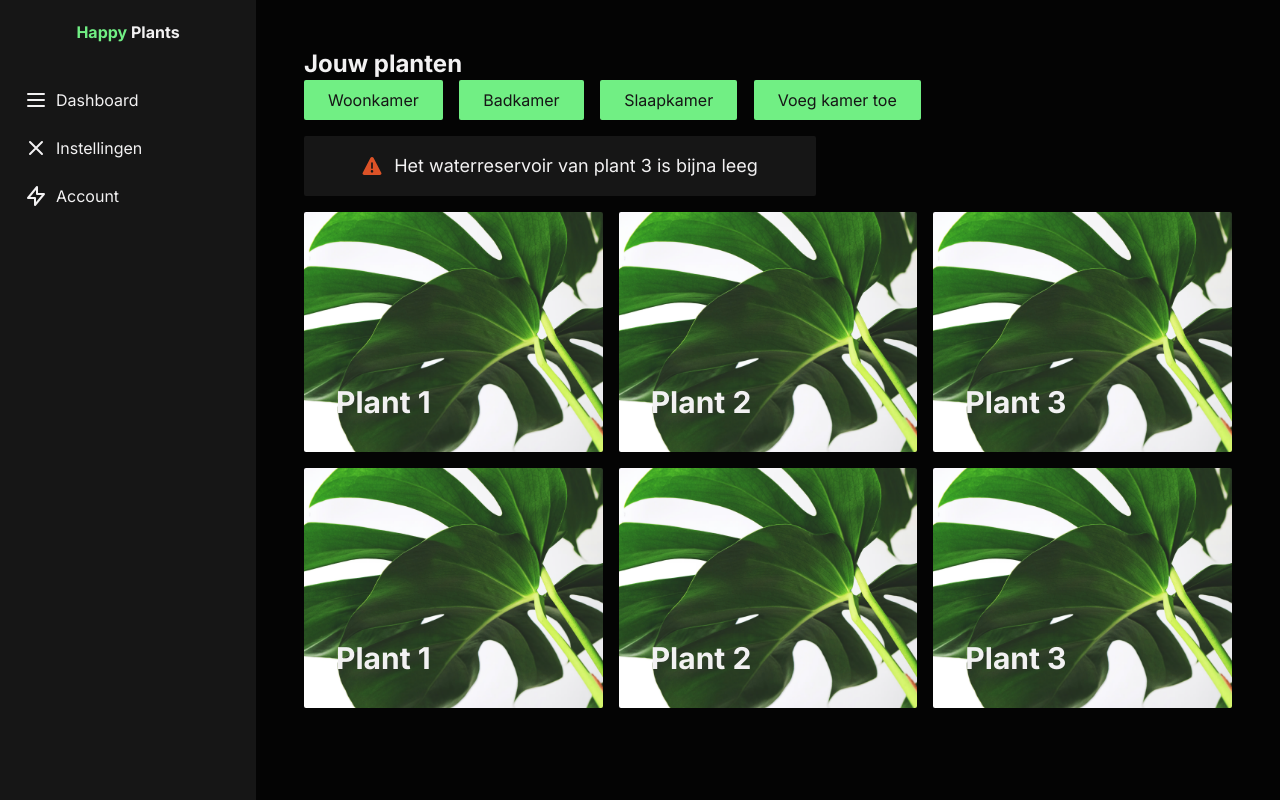
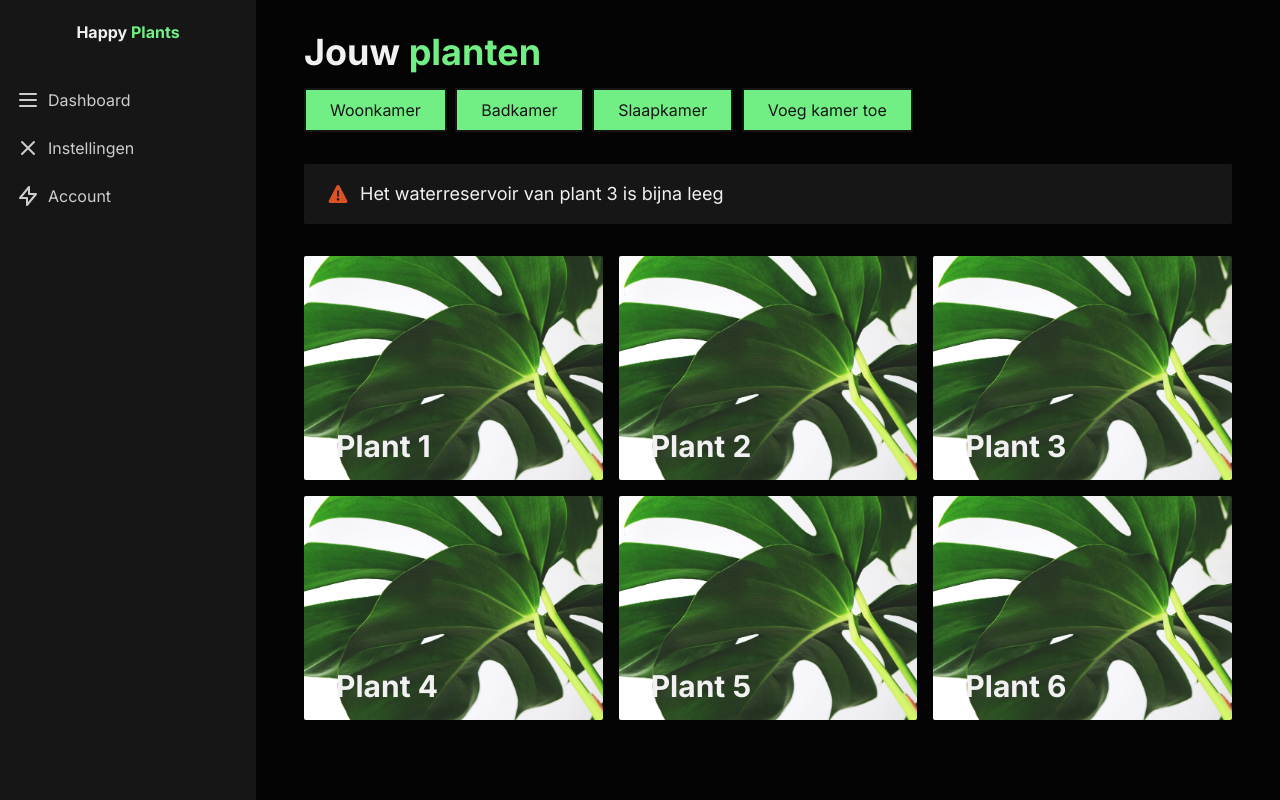
Before and after one commit to Toby-van-Berkum/IPMEDT5, a website: page index.html in a window 1280 px wide. Drawn offline with Linux system fonts and the light colour scheme.

Commit message:
homepage kinda styled

```diff
--- a/index.html
+++ b/index.html
@@ -8,29 +8,29 @@
   <link rel="stylesheet" href="/dist/output.css">
 </head>
 
-<body class="flex h-screen text-white bg-black bg-gray-100 font-inter">
+<body class="flex h-screen text-white bg-black font-inter">
   <!-- sidebar -->
   <aside class="flex-col hidden w-64 bg-darkgray md:flex">
-    <div class="flex items-center justify-center h-16 bg-gray-900">
-      <span class="font-bold text-white"><span style="color: var(--color-green);">Happy</span> Plants</span>
-    </div>
-    <div class="flex flex-col flex-1 overflow-y-auto">
-      <nav class="flex-1 px-2 py-4 bg-gray-800">
-        <a href="#" class="flex items-center px-4 py-2 text-gray-100 hover:bg-gray-700">
+    <article class="flex items-center justify-center h-16">
+      <p class="font-bold">Happy <span style="color: var(--color-green);">Plants</span></p>
+    </article>
+    <article class="flex flex-col flex-1 overflow-y-auto">
+      <nav class="flex-1 py-4">
+        <a href="#" class="flex items-center px-4 py-2 text-gray hover:bg-green hover:text-darkgray">
           <svg xmlns="http://www.w3.org/2000/svg" class="w-6 h-6 mr-2" fill="none" viewBox="0 0 24 24"
             stroke="currentColor">
             <path stroke-linecap="round" stroke-linejoin="round" stroke-width="2" d="M4 6h16M4 12h16M4 18h16" />
           </svg>
           Dashboard
         </a>
-        <a href="#" class="flex items-center px-4 py-2 mt-2 text-gray-100 hover:bg-gray-700">
+        <a href="#" class="flex items-center px-4 py-2 mt-2 text-gray hover:bg-green hover:text-darkgray">
           <svg xmlns="http://www.w3.org/2000/svg" class="w-6 h-6 mr-2" fill="none" viewBox="0 0 24 24"
             stroke="currentColor">
             <path stroke-linecap="round" stroke-linejoin="round" stroke-width="2" d="M6 18L18 6M6 6l12 12" />
           </svg>
           Instellingen
         </a>
-        <a href="#" class="flex items-center px-4 py-2 mt-2 text-gray-100 hover:bg-gray-700">
+        <a href="#" class="flex items-center px-4 py-2 mt-2 text-gray hover:bg-green hover:text-darkgray">
           <svg xmlns="http://www.w3.org/2000/svg" class="w-6 h-6 mr-2" fill="none" viewBox="0 0 24 24"
             stroke="currentColor">
             <path stroke-linecap="round" stroke-linejoin="round" stroke-width="2" d="M13 10V3L4 14h7v7l9-11h-7z" />
@@ -38,80 +38,80 @@
           Account
         </a>
       </nav>
-    </div>
+    </article>
   </aside>
 
   <!-- Main content -->
-  <main class="flex flex-col flex-1 p-12 overflow-y-auto">
-    <h1 class="text-2xl font-bold">Jouw planten</h1>
+  <main class="flex flex-col flex-1 px-12 py-8 overflow-y-auto">
+    <article class="mb-8">
+      <h1 class="mb-4 text-4xl font-bold">Jouw <span style="color: var(--color-green);">planten</span></h1>
 
       <!-- button toggle -->
-    <div id="toggle-buttons-container">
-      <button class="px-6 py-2 mr-3 ease-in-out rounded-sm bg-green text-darkgray hover:bg-darkgray hover:text-green hover:border-white" aria-pressed="false">
+      <section id="toggle-buttons-container">
+        <button
+          class="px-6 py-2 mr-1 border-2 rounded-sm bg-green text-darkgray hover:bg-darkgray hover:text-green hover:border-gray"
+          aria-pressed="false">
           Woonkamer
         </button>
-      <button class="px-6 py-2 mr-3 ease-in-out rounded-sm bg-green text-darkgray hover:bg-darkgray hover:text-green hover:border-white" aria-pressed="false">
+        <button
+          class="px-6 py-2 mr-1 border-2 rounded-sm bg-green text-darkgray hover:bg-darkgray hover:text-green hover:border-gray"
+          aria-pressed="false">
           Badkamer
         </button>
-      <button class="px-6 py-2 mr-3 ease-in-out rounded-sm bg-green text-darkgray hover:bg-darkgray hover:text-green hover:border-white" aria-pressed="false">
+        <button
+          class="px-6 py-2 mr-1 border-2 rounded-sm bg-green text-darkgray hover:bg-darkgray hover:text-green hover:border-gray"
+          aria-pressed="false">
           Slaapkamer
         </button>
-      <button class="px-6 py-2 mr-3 ease-in-out rounded-sm bg-green text-darkgray hover:bg-darkgray hover:text-green hover:border-white" aria-pressed="false">
+        <button
+          class="px-6 py-2 border-2 rounded-sm bg-green text-darkgray hover:bg-darkgray hover:text-green hover:border-gray"
+          aria-pressed="false">
           Voeg kamer toe
         </button>
-    </div>
+      </section>
+    </article>
     <!-- alertbox -->
-    <div class="flex items-center justify-center max-w-lg px-6 py-4 my-4 text-lg rounded-sm bg-darkgray">
+    <article class="flex items-center px-6 py-4 text-lg rounded-sm bg-darkgray">
       <svg viewBox="0 0 24 24" class="w-6 h-6 mr-3 text-yellow-600 sm:w-5 sm:h-5">
         <path fill="var(--color-orange)"
           d="M23.119,20,13.772,2.15h0a2,2,0,0,0-3.543,0L.881,20a2,2,0,0,0,1.772,2.928H21.347A2,2,0,0,0,23.119,20ZM11,8.423a1,1,0,0,1,2,0v6a1,1,0,1,1-2,0Zm1.05,11.51h-.028a1.528,1.528,0,0,1-1.522-1.47,1.476,1.476,0,0,1,1.448-1.53h.028A1.527,1.527,0,0,1,13.5,18.4,1.475,1.475,0,0,1,12.05,19.933Z">
         </path>
       </svg>
       Het waterreservoir van plant 3 is bijna leeg
-    </div>
-
-
-    <article class="grid grid-cols-3 gap-4 ">
-      <section class="relative flex flex-col justify-end max-w-sm px-8 pt-40 pb-8 overflow-hidden rounded-sm isolate">
-        <img src="img/plant.avif" alt="plant"
-          class="absolute inset-0 object-cover w-full h-full">
-        <div class="absolute inset-0 bg-gradient-to-t from-gray-900 via-gray-900/40"></div>
+    </article>
+<!-- grid -->
+    <article class="grid grid-cols-3 gap-4 mt-8">
+      <section class="relative flex flex-col justify-end px-8 pt-40 pb-4 overflow-hidden rounded-sm isolate">
+        <img src="img/plant.avif" alt="plant" class="absolute inset-0 object-cover w-full h-full">
+        <div class="absolute inset-0 bg-gradient-to-t from-darkgray-900 via-darkgray-900/40"></div>
         <h3 class="z-10 mt-3 text-3xl font-bold text-white">Plant 1</h3>
       </section>
-      <section class="relative flex flex-col justify-end max-w-sm px-8 pt-40 pb-8 overflow-hidden rounded-sm isolate">
-        <img src="img/plant.avif" alt="plant"
-          class="absolute inset-0 object-cover w-full h-full">
-        <div class="absolute inset-0 bg-gradient-to-t from-gray-900 via-gray-900/40"></div>
+      <section class="relative flex flex-col justify-end px-8 pt-40 pb-4 overflow-hidden rounded-sm isolate">
+        <img src="img/plant.avif" alt="plant" class="absolute inset-0 object-cover w-full h-full">
+        <div class="absolute inset-0 bg-gradient-to-t from-darkgray-900 via-darkgray-900/40"></div>
         <h3 class="z-10 mt-3 text-3xl font-bold text-white">Plant 2</h3>
       </section>
-      <section class="relative flex flex-col justify-end max-w-sm px-8 pt-40 pb-8 overflow-hidden rounded-sm isolate">
-        <img src="img/plant.avif" alt="plant"
-          class="absolute inset-0 object-cover w-full h-full">
-        <div class="absolute inset-0 bg-gradient-to-t from-gray-900 via-gray-900/40"></div>
+      <section class="relative flex flex-col justify-end px-8 pt-40 pb-4 overflow-hidden rounded-sm isolate">
+        <img src="img/plant.avif" alt="plant" class="absolute inset-0 object-cover w-full h-full">
+        <div class="absolute inset-0 bg-gradient-to-t from-darkgray-900 via-darkgray-900/40"></div>
         <h3 class="z-10 mt-3 text-3xl font-bold text-white">Plant 3</h3>
       </section>
-      <section class="relative flex flex-col justify-end max-w-sm px-8 pt-40 pb-8 overflow-hidden rounded-sm isolate">
-        <img src="img/plant.avif" alt="plant"
-          class="absolute inset-0 object-cover w-full h-full">
-        <div class="absolute inset-0 bg-gradient-to-t from-gray-900 via-gray-900/40"></div>
-        <h3 class="z-10 mt-3 text-3xl font-bold text-white">Plant 1</h3>
+      <section class="relative flex flex-col justify-end px-8 pt-40 pb-4 overflow-hidden rounded-sm isolate">
+        <img src="img/plant.avif" alt="plant" class="absolute inset-0 object-cover w-full h-full">
+        <div class="absolute inset-0 bg-gradient-to-t from-darkgray-900 via-darkgray-900/40"></div>
+        <h3 class="z-10 mt-3 text-3xl font-bold text-white">Plant 4</h3>
       </section>
-      <section class="relative flex flex-col justify-end max-w-sm px-8 pt-40 pb-8 overflow-hidden rounded-sm isolate">
-        <img src="img/plant.avif" alt="plant"
-          class="absolute inset-0 object-cover w-full h-full">
-        <div class="absolute inset-0 bg-gradient-to-t from-gray-900 via-gray-900/40"></div>
-        <h3 class="z-10 mt-3 text-3xl font-bold text-white">Plant 2</h3>
+      <section class="relative flex flex-col justify-end px-8 pt-40 pb-4 overflow-hidden rounded-sm isolate">
+        <img src="img/plant.avif" alt="plant" class="absolute inset-0 object-cover w-full h-full">
+        <div class="absolute inset-0 bg-gradient-to-t from-darkgray-900 via-darkgray-900/40"></div>
+        <h3 class="z-10 mt-3 text-3xl font-bold text-white">Plant 5</h3>
       </section>
-      <section class="relative flex flex-col justify-end max-w-sm px-8 pt-40 pb-8 overflow-hidden rounded-sm isolate">
-        <img src="img/plant.avif" alt="plant"
-          class="absolute inset-0 object-cover w-full h-full">
-        <div class="absolute inset-0 bg-gradient-to-t from-gray-900 via-gray-900/40"></div>
-        <h3 class="z-10 mt-3 text-3xl font-bold text-white">Plant 3</h3>
+      <section class="relative flex flex-col justify-end px-8 pt-40 pb-4 overflow-hidden rounded-sm isolate">
+        <img src="img/plant.avif" alt="plant" class="absolute inset-0 object-cover w-full h-full">
+        <div class="absolute inset-0 bg-gradient-to-t from-darkgray-900 via-darkgray-900/40"></div>
+        <h3 class="z-10 mt-3 text-3xl font-bold text-white">Plant 6</h3>
       </section>
     </article>
-
-
-
   </main>
   <script src="main.js"></script>
 </body>
```
Also changed, not shown: dist/output.css, styles/style.css (line endings or trailing spaces). Lines whose indentation alone changed are shown as unchanged.
